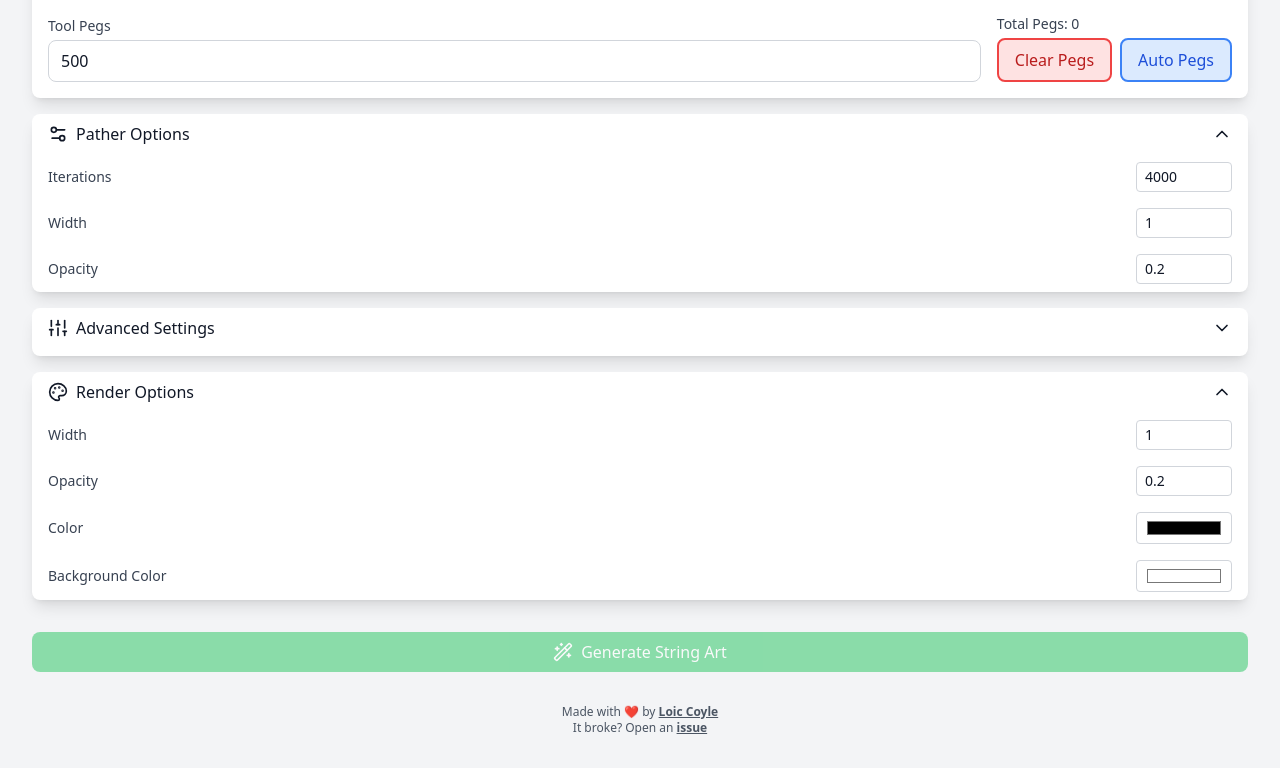
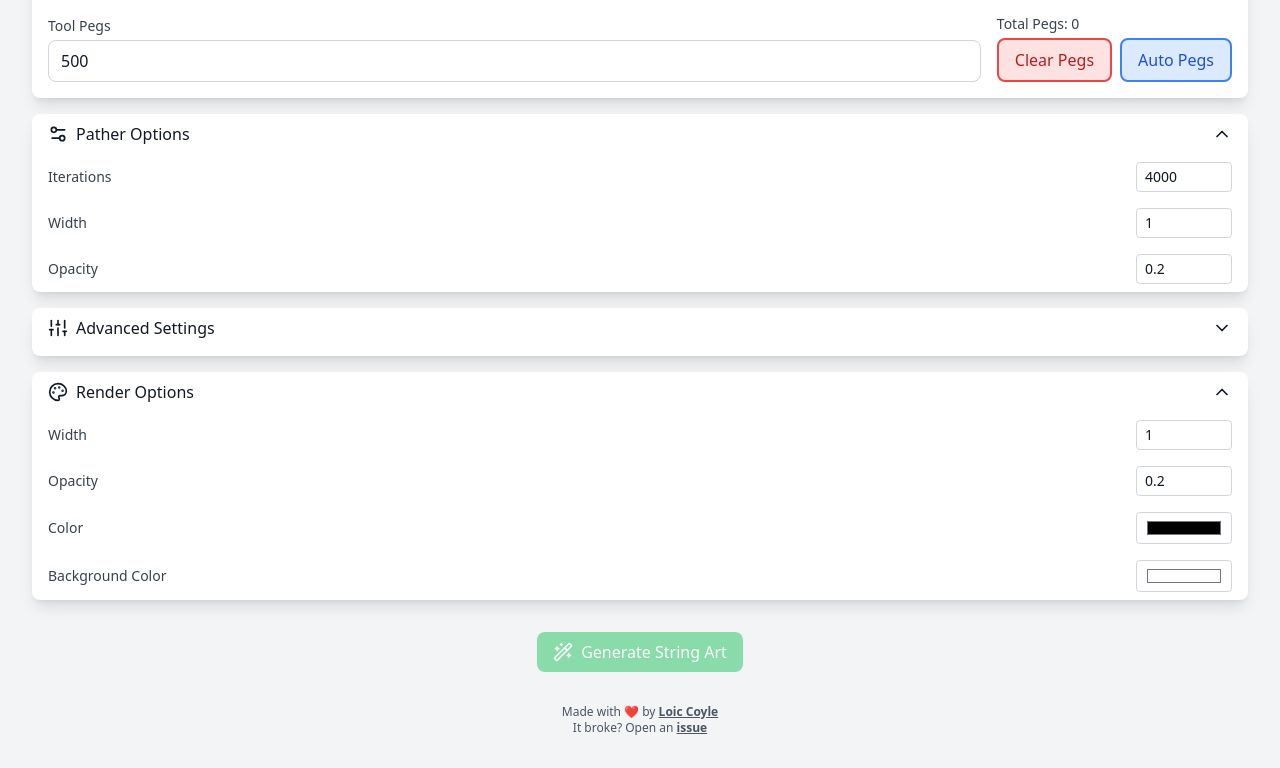
Before and after one commit to loiccoyle/strandify, a React (Vite) app: page / in a window 1280 px wide. Shown: the part 446-1214 px from the top of the page. Built offline with nearby package versions, Linux system fonts and the light colour scheme.

Commit message:
tweak icon width

```diff
--- a/src/App.tsx
+++ b/src/App.tsx
@@ -232,11 +232,11 @@ export default function App() {
             </div>
 
             <div className="space-y-4">
-              <div className="flex gap-4">
+              <div className="flex gap-4 items-center justify-center">
                 <button
                   onClick={handleCompute}
                   disabled={isComputing || pegs.length === 0}
-                  className="flex-1 flex items-center justify-center gap-2 px-4 py-2 bg-green-500 text-white rounded-lg hover:bg-green-600 transition-colors disabled:opacity-50 disabled:cursor-not-allowed"
+                  className="flex items-center justify-center gap-2 px-4 py-2 bg-green-500 text-white rounded-lg hover:bg-green-600 transition-colors disabled:opacity-50 disabled:cursor-not-allowed"
                 >
                   <Wand2 className="w-5 h-5" />
                   <span>Generate String Art</span>
```
